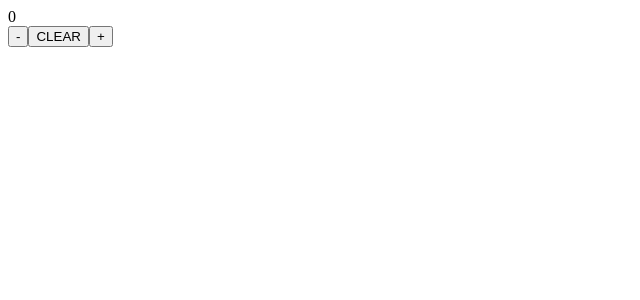
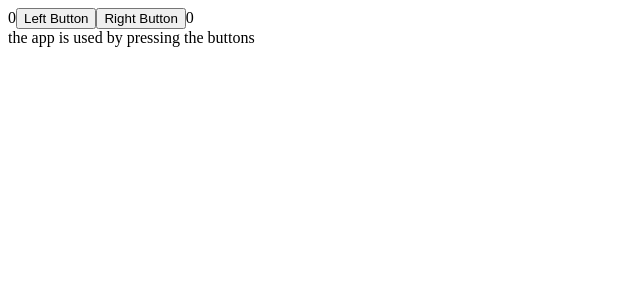
Before and after one commit to SilentGamelan/OpenFullStack, a React (Create React App) app in the folder part1/courseinfo/: page / in a window 1280 px wide. Shown: the top 300 px of the page, without its empty margins (0-640 px from the left). Built offline with nearby package versions, Linux system fonts and the light colour scheme.

Commit message:
Refactor button components , conditional rendering

```diff
--- a/part1/courseinfo/src/App.js
+++ b/part1/courseinfo/src/App.js
@@ -1,27 +1,49 @@
 import React, {useState} from 'react'
 
-const Display = ({counter}) => <div>{counter}</div>;
+const History = (props) => {
+  if(props.clickHistory.length === 0) {
+    return (
+      <div>
+        the app is used by pressing the buttons
+      </div>
+    )
+  } else {
+    return (
+      <div>
+        button press history: {props.clickHistory.join('')}
+      </div>
+    )
+  }
+}
 
-const Button = ({handleClick, text}) => <button onClick={handleClick}>{text}</button>;
+const Button = ({handleClick, buttonText}) => {
+  return <button onClick={handleClick}>{buttonText}</button>
+}
 
 const App = ()=> {
-  const [counter, setCounter] = useState(0);
+  const [leftClicks, setLeftClicks] = useState(0);
+  const [rightClicks, setRightClicks] = useState(0);
+  const [clickHistory, setClickHistory] = useState([]);
 
-  const incByOne = ()=> setCounter(counter+1);
-  const setToZero= ()=> setCounter(0);
-  const decByOne = ()=> setCounter(counter-1);
+  const handleLeftClick = () => {
+    setClickHistory(clickHistory.concat('L'));
+    setLeftClicks(leftClicks + 1);
+  }
 
-  const decText = "-";
-  const clearText = "CLEAR";
-  const incText = "+";
+  const handleRightClick = () => {
+    setClickHistory(clickHistory.concat('R'));
+    setRightClicks(rightClicks + 1);
+  }
+
 
 
   return (
     <div>
-    <Display counter={counter}/>
-    <Button handleClick={decByOne} text={decText} />
-    <Button handleClick={setToZero} text={clearText} />
-    <Button handleClick={incByOne} text={incText}/>
+      {leftClicks}
+      <Button handleClick={handleLeftClick} buttonText="Left Button" />
+      <Button handleClick={handleRightClick} buttonText="Right Button" />
+      {rightClicks}
+      <History clickHistory={clickHistory} />
     </div>
   )
 };
```
